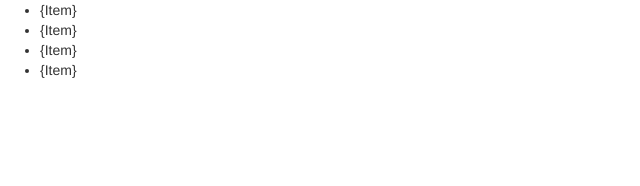
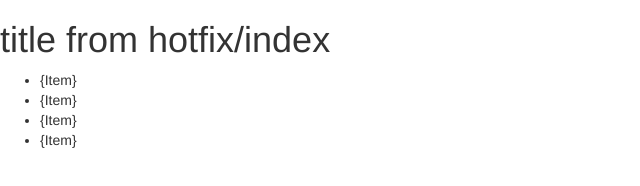
Before and after one commit to TreetopFlyer/TreetopFlyer.github.io, a plain HTML site: page index.html in a window 1280 px wide. Shown: the whole page, without its empty margins (0-640 px from the left). Drawn offline with nearby package versions, Linux system fonts and the light colour scheme; some packages are replaced by stand-ins of ours.

Commit message:
title added

```diff
--- a/index.html
+++ b/index.html
@@ -10,6 +10,7 @@
     </head>
     <body>
         <div ng-app="App" ng-controller="Controller" ng-cloak>
+            <h1>title from hotfix/index</h1>
             <ul>
                 <li ng-repeat="Item in Items">{Item}</li>
             </ul>
```
